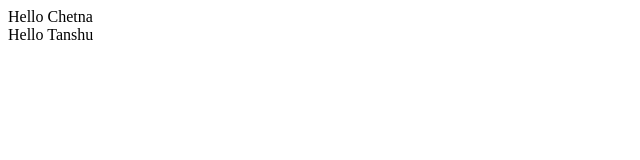
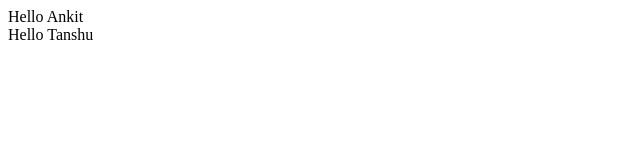
Before and after one commit to rajeshdewle/git-tutorial, a plain HTML site: page index.html in a window 1280 px wide. Shown: the full height of the page, 0-640 px from the left. Drawn offline with Linux system fonts and the light colour scheme.

Commit message:
changed name chetna to ankit

```diff
--- a/index.html
+++ b/index.html
@@ -7,7 +7,7 @@
     <title>Git</title>
 </head>
 <body>
-    <div>Hello Chetna</div>
+    <div>Hello Ankit</div>
     <div>Hello Tanshu</div>
 </body>
 </html>
```
